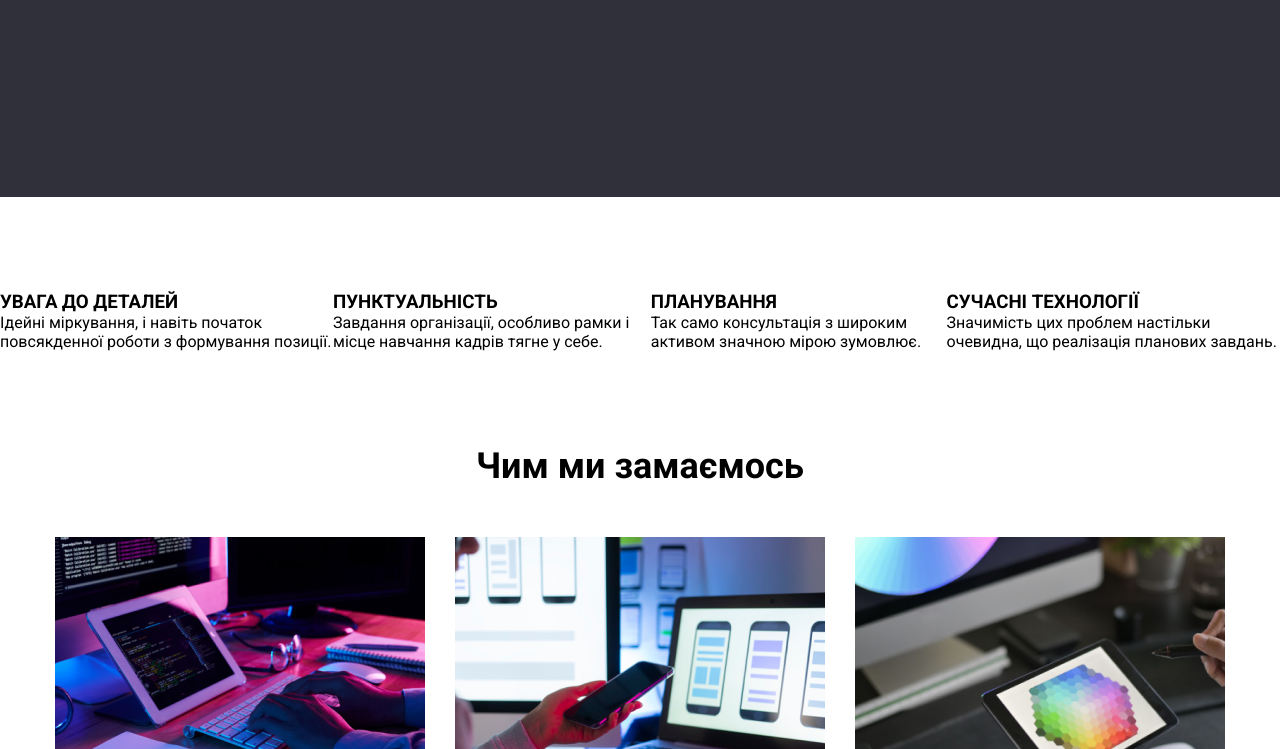
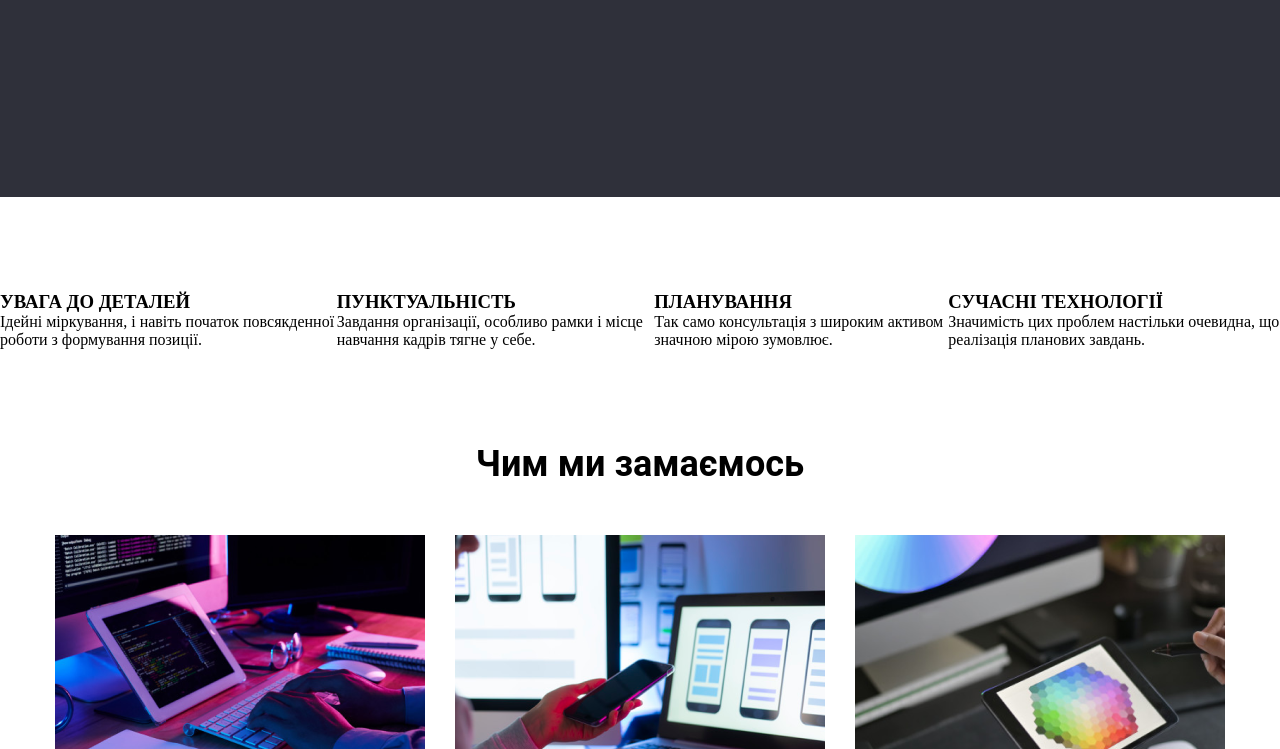
Before and after one commit to NIKITA7f1/WebStudio2, a plain HTML site: page index.html in a window 1280 px wide. Shown: the part 443-1192 px from the top of the page. Drawn offline with Linux system fonts and the light colour scheme.

Commit message:
Update style.css

```diff
--- a/style.css
+++ b/style.css
@@ -1,8 +1,4 @@
-@import url('https://fonts.googleapis.com/css2?family=Roboto:ital,wght@0,100;0,300;0,400;0,500;0,700;0,900;1,100;1,300;1,400;1,500;1,700;1,900&display=swap');
 
-body {
-    font-family: "Roboto", sans-serif;
-}
 
 
 .logo{
```
